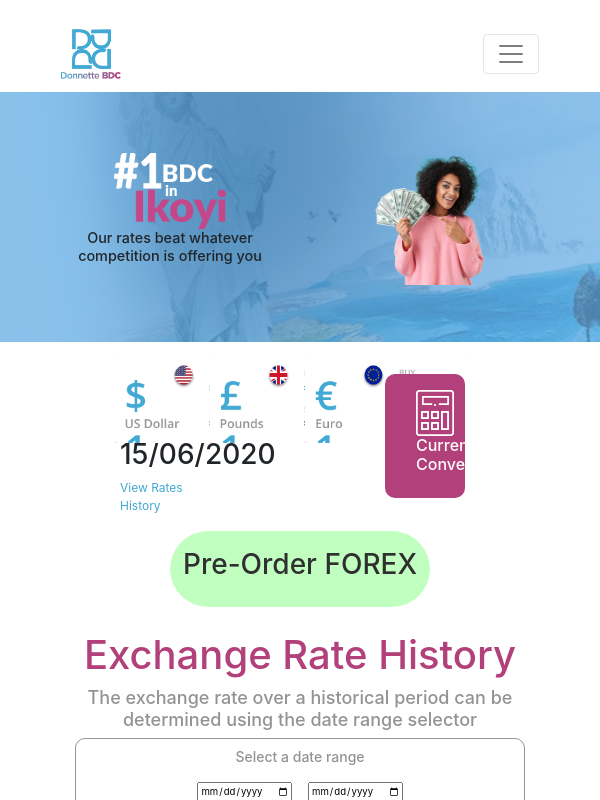
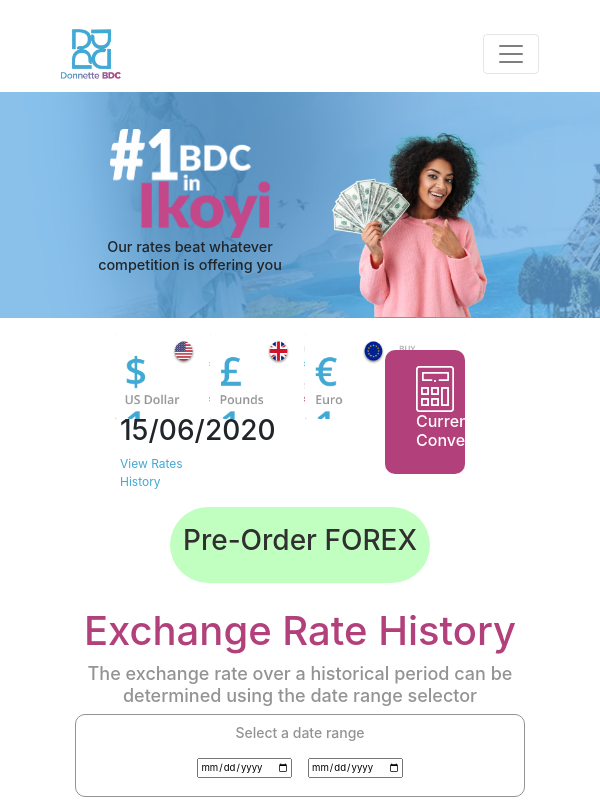
Before and after one commit to DamiCode18/canary, a React (Create React App) app: page / in a window 600 px wide. Shown: the top 800 px of the page. Built offline with nearby package versions, Linux system fonts and the light colour scheme.

Commit message:
landing image responsiveness for all screens

```diff
--- a/src/Components/Landing.css
+++ b/src/Components/Landing.css
@@ -12,6 +12,7 @@
 .l-marg{
   margin-left: 220px;
   margin-right: 300px;
+  padding: 0;
 }
 .img-resize{
   width: 10rem;
@@ -248,23 +249,17 @@
     }
   }
 
-  @media only screen and (max-width: 991){
-    .l-marg{
-      margin-left: 0px;
-      margin-right: 0px;
-    }
-  }
   @media only screen and (max-width: 334px){
     .l-marg{
       margin-left: 0px;
       margin-right: 0px;
     }
     .lad-resize{
-      margin-top: 50px;
+      margin-top: 45px;
       width: 5rem;
     }
     .landing{
-      height: 146px;
+      height: 140px;
     }
     .siz{
       font-size: .4rem;
@@ -279,36 +274,36 @@
       margin-right: 0px;
     }
     .lad-resize{
-      margin-top: 40px;
+      margin-top: 20px;
       width: 8rem;
     }
     .landing{
-      height: 190px;
+      height: 170px;
     }
     .siz{
       font-size: .6rem;
     }
     .wid{
-      width: 10rem;
+      width: 8rem;
     }
   }
   @media only screen and (min-width: 576px) and (max-width: 688px){
     .l-marg{
-      margin-left: 40px;
-      margin-right: 40px;
+      margin-left: 80px;
+      margin-right: 80px;
     }
     .lad-resize{
-      margin-top: 61px;
+      margin-top: 37px;
       width: 10rem;
     }
     .landing{
-      height: 250px;
+      height: 226px;
     }
     .siz{
       font-size: .9rem;
     }
     .wid{
-      width: 12rem;
+      width: 10rem;
     }
   }
   @media only screen and (min-width: 689px) and (max-width: 991px){
@@ -317,11 +312,11 @@
       margin-right: 90px;
     }
     .lad-resize{
-      margin-top: 53px;
+      margin-top: 33px;
       width: 12rem;
     }
     .landing{
-      height: 280px;
+      height: 260px;
     }
     .siz{
       font-size: .9rem;
@@ -369,14 +364,14 @@
       width: 14rem;
     }
   }
-  @media only screen and (min-width: 1601px) and (max-width: 3000px){
+  @media only screen and (min-width: 1601px) {
     .l-marg{
       margin-left: 370px;
       margin-right: 370px;
     }
     .lad-resize{
-      margin-top: 55px;
-      width: 13em;
+      margin-top: 18px;
+      width: 15em;
     }
     .landing{
       height: 301px;
@@ -385,6 +380,6 @@
       font-size: 1.5rem;
     }
     .wid{
-      width: 13rem;
+      width: 15rem;
     }
   }
--- a/src/Components/Landing.js
+++ b/src/Components/Landing.js
@@ -23,11 +23,11 @@ return (
         <div className="landing">
         <div className="row l-marg">
             <div className="col-sm-6 wid">
-                <img src={ikoyi} alt="" className="mx-3 px-4 lad-resize"/>
+                <img src={ikoyi} alt="" className="lad-resize"/>
                 <h4 className="siz">Our rates beat whatever competition is offering you</h4>
             </div>
             <div className="col-sm-6 wid">
-                <img src={lad} alt="" className="mx-3 px-4 lad-resize"/>
+                <img src={lad} alt="" className="lad-resize"/>
             </div>
         </div>
         </div>
```
